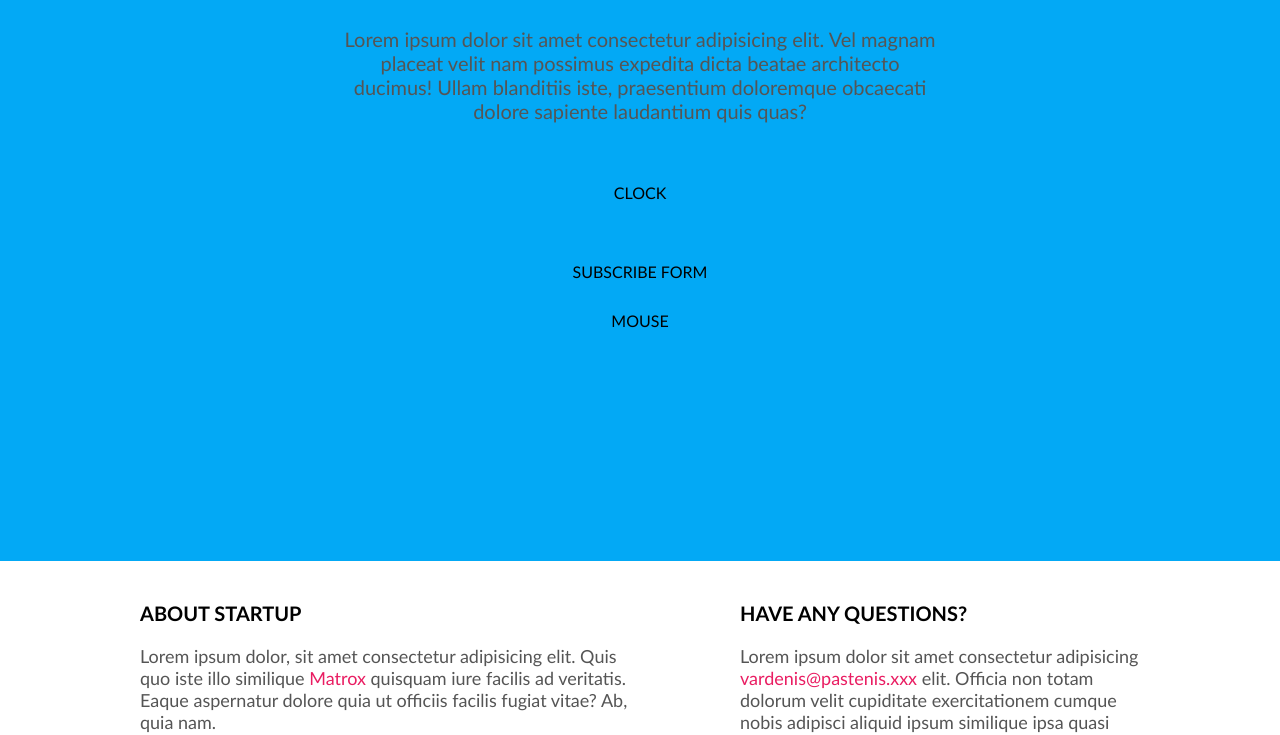
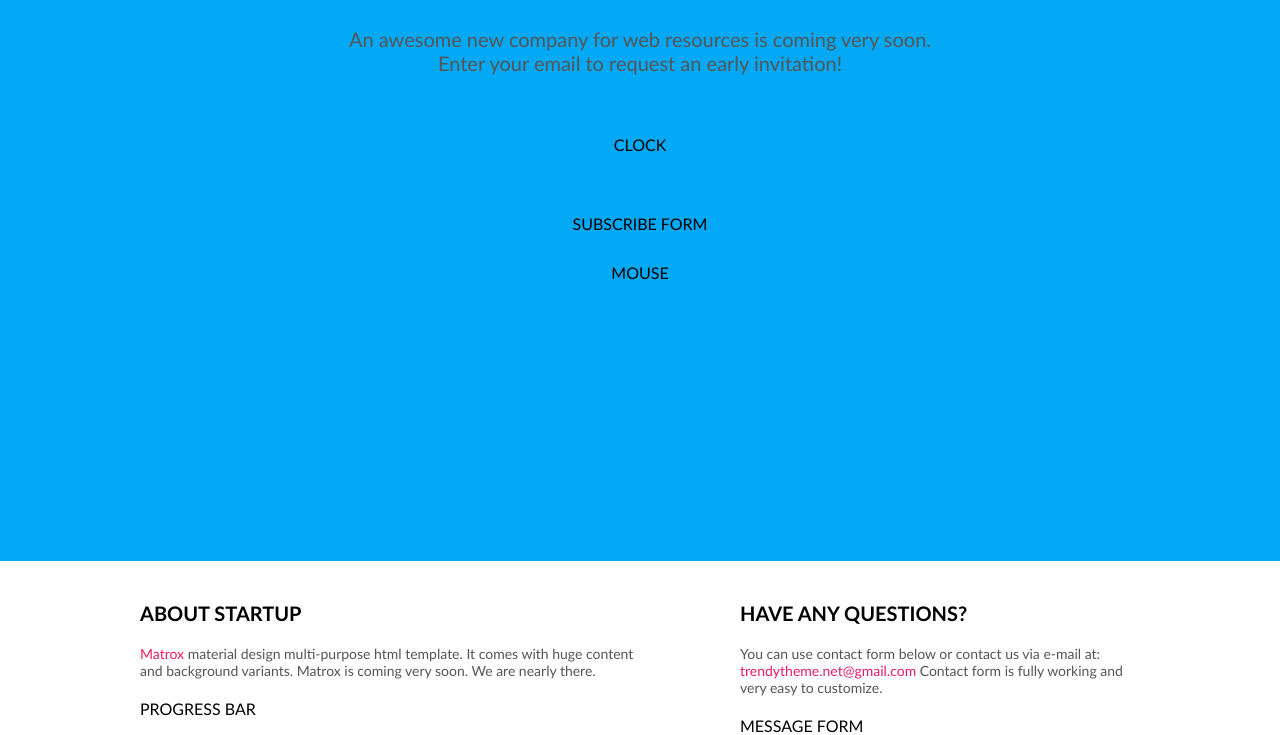
Before and after one commit to Rasosm/4-coming-soon, a website: page index.html in a window 1280 px wide. Shown: the part 239-974 px from the top of the page. Drawn offline with Linux system fonts and the light colour scheme.

Commit message:
Description text corection

```diff
--- a/css/pages/home.css
+++ b/css/pages/home.css
@@ -33,7 +33,7 @@
   font-size: 20px;
 }
 .section-description {
-  font-size: 18px;
+  font-size: 14px;
   color: #555;
 }
 .section-description > a {
--- a/index.html
+++ b/index.html
@@ -26,7 +26,7 @@
       <div class="row-short">
         <img class="logo" src="./img/logo.png" alt="Logo">
         <h1 class="main-title">Coming soon</h1>
-        <p class="main-description">Lorem ipsum dolor sit amet consectetur adipisicing elit. Vel magnam placeat velit nam possimus expedita dicta beatae architecto ducimus! Ullam blanditiis iste, praesentium doloremque obcaecati dolore sapiente laudantium quis quas?</p>
+        <p class="main-description">An awesome new company for web resources is coming very soon.<br>Enter your email to request an early invitation!</p>
         <div class="clock">
           CLOCK
         </div>
@@ -42,7 +42,7 @@
       <div class="row main-content">
         <div class="left-column">
           <h2 class="section-title">About startup</h2>
-          <p class="section-description">Lorem ipsum dolor, sit amet consectetur adipisicing elit. Quis quo iste illo similique <a href="#">Matrox</a> quisquam iure facilis ad veritatis. Eaque aspernatur dolore quia ut officiis facilis fugiat vitae? Ab, quia nam.<p/>
+          <p class="section-description"><a href="#">Matrox</a> material design multi-purpose html template. It comes with huge content and background variants. Matrox is coming very soon. We are nearly there.</p>
           <div>
             PROGRESS BAR
           </div>
@@ -55,7 +55,7 @@
        </div>
         <div class="right-column">
           <h2 class="section-title">Have any questions?</h2>
-          <p class="section-description">Lorem ipsum dolor sit amet consectetur adipisicing <a href="mailto:vardenis@pastenis.xxx">vardenis@pastenis.xxx</a> elit. Officia non totam dolorum velit cupiditate exercitationem cumque nobis adipisci aliquid ipsum similique ipsa quasi perspiciatis facere, earum aut veritatis dignissimos. Possimus?</p>
+          <p class="section-description">You can use contact form below or contact us via e-mail at: <a href="mailto:trendytheme.net@gmail.com">trendytheme.net@gmail.com</a> Contact form is fully working and very easy to customize.</p>
           <form>
             MESSAGE FORM
           </form>
```
